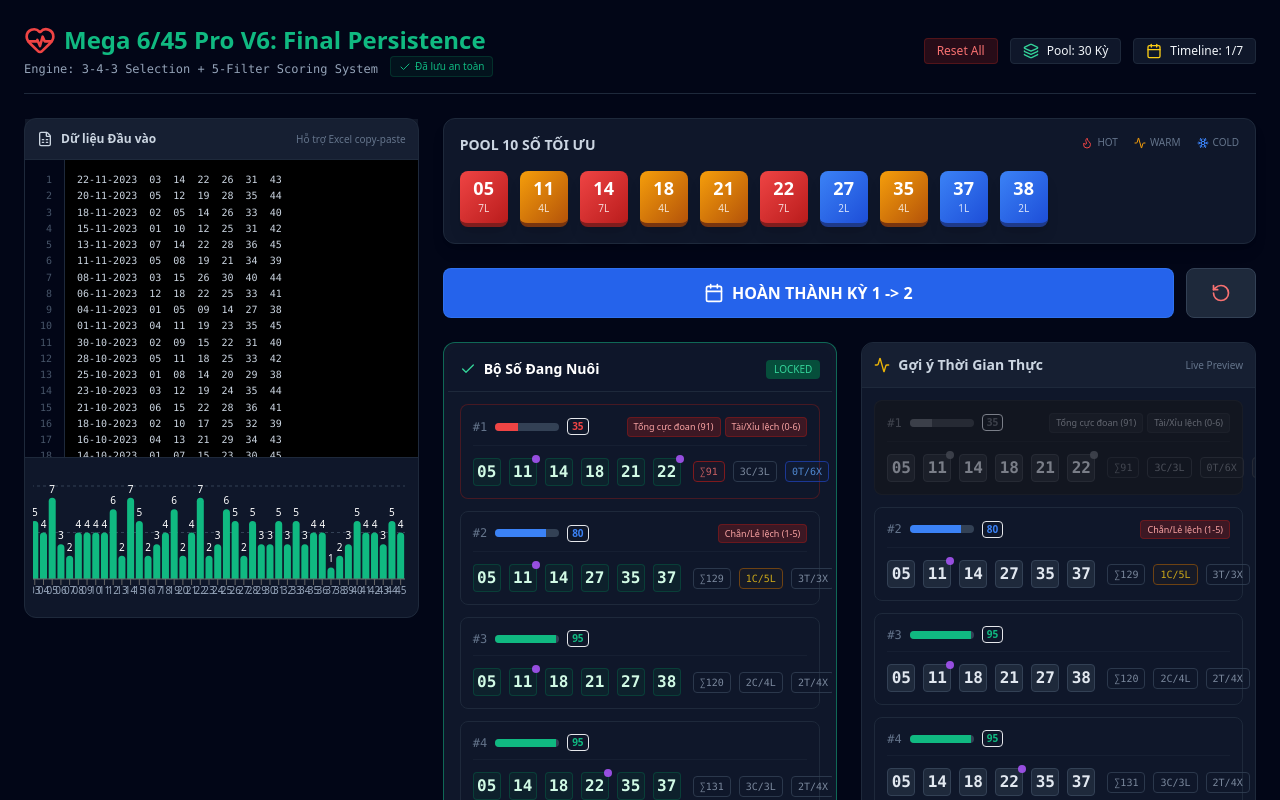
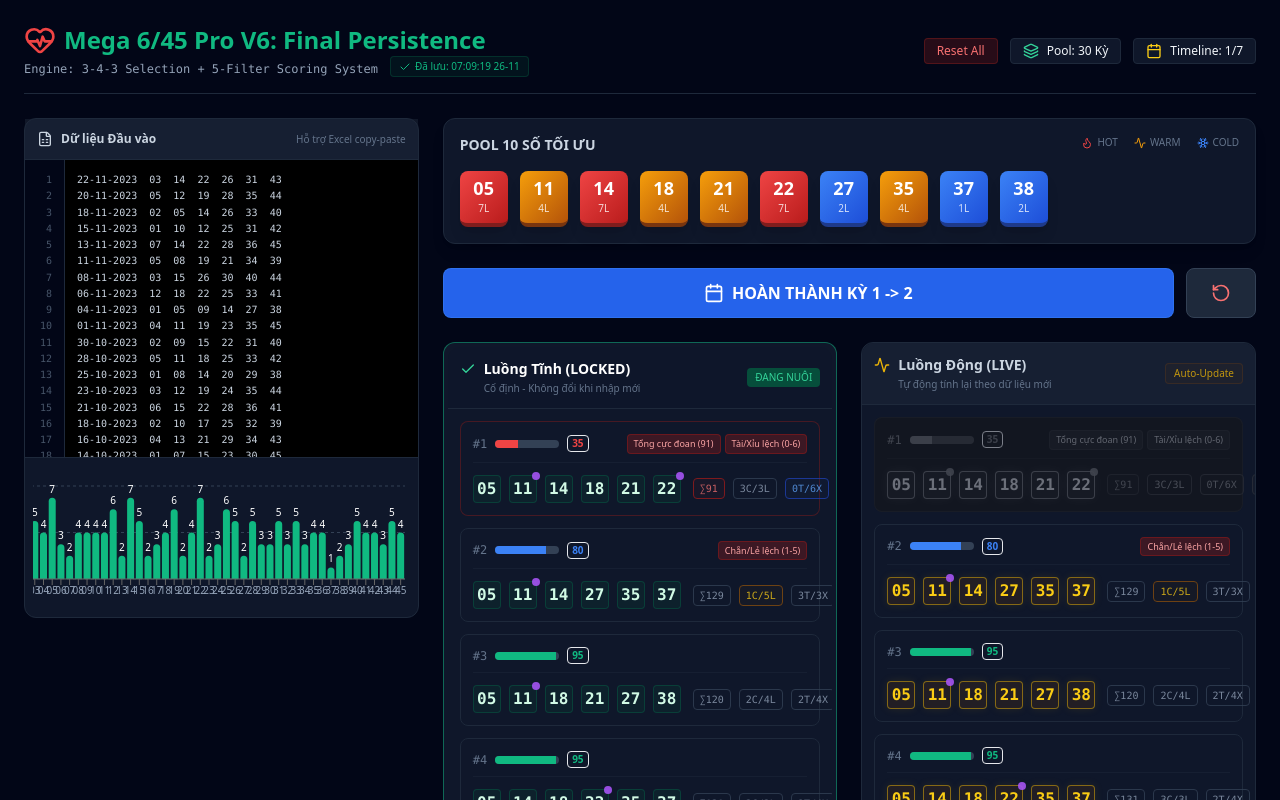
Before and after one commit to Juniorpaven/mega645-app, a React (Vite) app: page / in a window 1280 px wide. Both pictures are taken after a click on the button "KÍCH HOẠT CHIẾN DỊCH (NGÀY 1)". Shown: the top 800 px of the page. Built offline with nearby package versions, Linux system fonts and the light colour scheme.

Commit message:
cap nhat co ngay luu

```diff
--- a/src/App.tsx
+++ b/src/App.tsx
@@ -77,6 +77,7 @@ const Mega645AnalyzerV4 = () => {
   const lineNumberRef = useRef<HTMLDivElement>(null);
 
   const [saveStatus, setSaveStatus] = useState<'saved' | 'saving'>('saved');
+  const [lastSaved, setLastSaved] = useState<string>("");
 
   // --- PERSISTENCE ---
   useEffect(() => {
@@ -90,6 +91,7 @@ const Mega645AnalyzerV4 = () => {
         localStorage.removeItem('mega645_lockedMatrix');
       }
       setSaveStatus('saved');
+      setLastSaved(new Date().toLocaleString('vi-VN', { hour: '2-digit', minute: '2-digit', second: '2-digit', day: '2-digit', month: '2-digit' }));
     }, 500);
     return () => clearTimeout(timer);
   }, [rawData, currentDay, lockedMatrix]);
@@ -286,7 +288,7 @@ const Mega645AnalyzerV4 = () => {
     );
   };
 
-  const TicketRowV4 = ({ stats, index, isLocked }: { stats: TicketStats, index: number, isLocked: boolean }) => {
+  const TicketRowV4 = ({ stats, index, isLocked, lockedSet }: { stats: TicketStats, index: number, isLocked: boolean, lockedSet?: Set<number> }) => {
     const isBad = stats.status === 'BAD';
     const opacityClass = isBad && !isLocked ? 'opacity-50 grayscale hover:opacity-100 hover:grayscale-0 transition-all' : '';
 
@@ -315,8 +317,15 @@ const Mega645AnalyzerV4 = () => {
           <div className="flex gap-2">
             {stats.numbers.map((n, i) => {
               const isDouble = DOUBLE_NUMBERS.includes(n);
+              const isMatch = !isLocked && lockedSet?.has(n);
+
               return (
-                <span key={i} className={`relative font-mono font-bold w-7 h-7 flex items-center justify-center rounded ${n === 0 ? 'text-slate-700' : isLocked ? 'bg-emerald-900/20 text-emerald-100 border border-emerald-800/50' : 'bg-slate-800 text-slate-200 border border-slate-700'}`}>
+                <span key={i} className={`relative font-mono font-bold w-7 h-7 flex items-center justify-center rounded
+                  ${n === 0 ? 'text-slate-700' :
+                    isLocked ? 'bg-emerald-900/20 text-emerald-100 border border-emerald-800/50' :
+                      isMatch ? 'bg-yellow-900/20 text-yellow-400 border border-yellow-500/50 shadow-[0_0_10px_rgba(234,179,8,0.1)]' :
+                        'bg-slate-800 text-slate-200 border border-slate-700'
+                  }`}>
                   {n < 10 ? `0${n}` : n}
                   {isDouble && <span className="absolute -top-1 -right-1 w-2 h-2 bg-purple-500 rounded-full animate-pulse"></span>}
                 </span>
@@ -354,6 +363,14 @@ const Mega645AnalyzerV4 = () => {
     return Array.from({ length: Math.max(count, 30) }, (_, i) => i + 1).join('\n');
   }, [rawData]);
 
+  // Flatten locked matrix for comparison
+  const lockedNumbersSet = useMemo(() => {
+    if (!lockedMatrix) return new Set<number>();
+    const set = new Set<number>();
+    lockedMatrix.forEach(ticket => ticket.numbers.forEach(n => set.add(n)));
+    return set;
+  }, [lockedMatrix]);
+
   return (
     <div className="min-h-screen bg-slate-950 text-slate-100 font-sans p-4 xl:p-6">
       {/* HEADER */}
@@ -367,7 +384,7 @@ const Mega645AnalyzerV4 = () => {
             <p className="text-slate-400 text-xs mt-1 font-mono">Engine: 3-4-3 Selection + 5-Filter Scoring System</p>
             {saveStatus === 'saved' ? (
               <span className="text-[10px] text-emerald-500 flex items-center gap-1 bg-emerald-900/20 px-2 py-0.5 rounded border border-emerald-900/50">
-                <Check className="w-3 h-3" /> Đã lưu an toàn
+                <Check className="w-3 h-3" /> Đã lưu: {lastSaved}
               </span>
             ) : (
               <span className="text-[10px] text-yellow-500 flex items-center gap-1 bg-yellow-900/20 px-2 py-0.5 rounded border border-yellow-900/50">
@@ -507,11 +524,14 @@ const Mega645AnalyzerV4 = () => {
             {/* LOCKED MATRIX */}
             <div className={`rounded-xl border p-1 ${lockedMatrix ? 'bg-slate-900 border-emerald-500/50' : 'bg-slate-900/30 border-slate-800 dashed'}`}>
               <div className="p-3 border-b border-slate-800 flex justify-between items-center bg-slate-900/50 rounded-t-xl">
+                <div>
                   <h3 className="font-bold text-white text-sm flex items-center gap-2">
                     <Check className={`w-4 h-4 ${lockedMatrix ? 'text-emerald-400' : 'text-slate-600'}`} />
-                  Bộ Số Đang Nuôi
+                    Luồng Tĩnh (LOCKED)
                   </h3>
-                {lockedMatrix && <span className="text-[10px] bg-emerald-900 text-emerald-400 px-2 py-0.5 rounded">LOCKED</span>}
+                  <p className="text-[10px] text-slate-500 mt-0.5 ml-6">Cố định - Không đổi khi nhập mới</p>
+                </div>
+                {lockedMatrix && <span className="text-[10px] bg-emerald-900 text-emerald-400 px-2 py-0.5 rounded">ĐANG NUÔI</span>}
               </div>
 
               <div className="p-3 space-y-3 max-h-[600px] overflow-y-auto">
@@ -530,16 +550,19 @@ const Mega645AnalyzerV4 = () => {
             {/* LIVE SUGGESTION */}
             <div className="rounded-xl border border-slate-800 bg-slate-900">
               <div className="p-3 border-b border-slate-800 flex justify-between items-center bg-slate-800/50 rounded-t-xl">
+                <div>
                   <h3 className="font-bold text-slate-300 text-sm flex items-center gap-2">
                     <Activity className="w-4 h-4 text-yellow-500" />
-                  Gợi ý Thời Gian Thực
+                    Luồng Động (LIVE)
                   </h3>
-                <span className="text-[10px] text-slate-500">Live Preview</span>
+                  <p className="text-[10px] text-slate-500 mt-0.5 ml-6">Tự động tính lại theo dữ liệu mới</p>
+                </div>
+                <span className="text-[10px] text-yellow-500/80 bg-yellow-900/10 px-2 py-0.5 rounded border border-yellow-900/30">Auto-Update</span>
               </div>
 
               <div className="p-3 space-y-3 max-h-[600px] overflow-y-auto">
                 {generatedMatrix.map((stats, idx) => (
-                  <TicketRowV4 key={idx} stats={stats} index={idx} isLocked={false} />
+                  <TicketRowV4 key={idx} stats={stats} index={idx} isLocked={false} lockedSet={lockedNumbersSet} />
                 ))}
               </div>
             </div>
```
Lines whose indentation alone changed are shown as unchanged.
